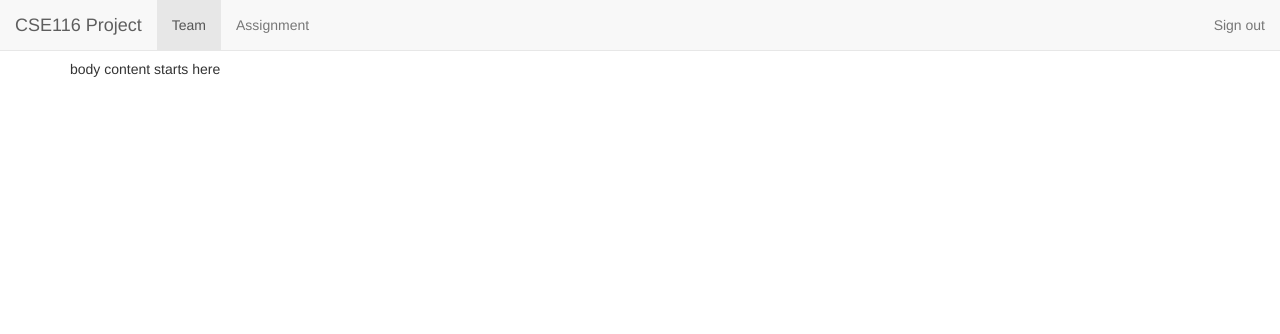
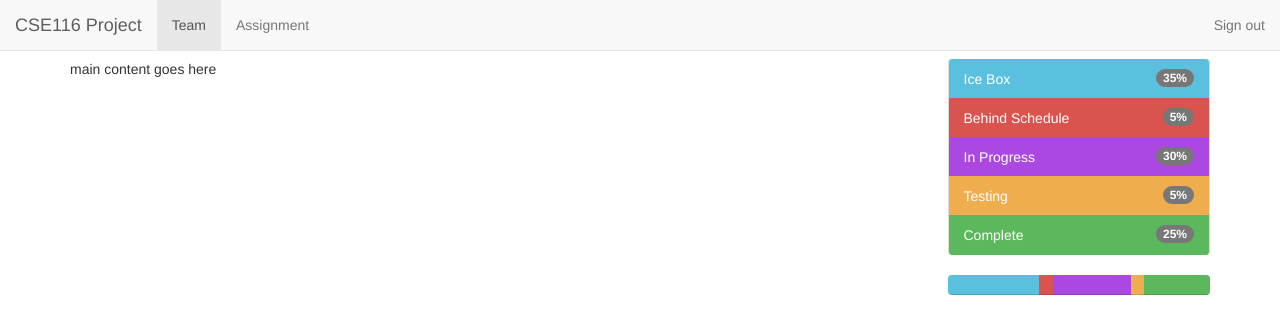
Before and after one commit to frankt7/scrum, a plain HTML site: page scrumTable_proto.html in a window 1280 px wide. Drawn offline with nearby package versions, Linux system fonts and the light colour scheme.

Commit message:
progress

```diff
--- a/scrumTable_proto.html
+++ b/scrumTable_proto.html
@@ -45,7 +45,56 @@
                 </div>
             </div>
         </nav> <!-- navbar-pages ends -->
-        <p>body content starts here</p>
+        <div class="row">
+            <div class="col-md-9" role="main">
+                <p>main content goes here</p>
+            </div>
+
+            <!-- project progress bar -->
+            <div class="col-md-3" role="complementary">
+                <!-- project progress breakdown -->
+                <ul class="list-group">
+                    <li class="list-group-item background-info">
+                        <span class="badge">35%</span>
+                        Ice Box
+                    </li>
+                    <li class="list-group-item background-danger">
+                        <span class="badge">5%</span>
+                        Behind Schedule
+                    </li>
+                    <li class="list-group-item background-progress">
+                        <span class="badge">30%</span>
+                        In Progress
+                    </li>
+                    <li class="list-group-item background-warning">
+                        <span class="badge">5%</span>
+                        Testing
+                    </li>
+                    <li class="list-group-item background-success">
+                        <span class="badge">25%</span>
+                        Complete
+                    </li>
+                </ul>
+                <!-- project progress bar -->
+                <div class="progress">
+                    <div class="progress-bar progress-bar-info" style="width: 35%">
+                        <span class="sr-only">35% in ice box</span>
+                    </div>
+                    <div class="progress-bar progress-bar-danger" style="width: 5%">
+                        <span class="sr-only">5% behind schedule</span>
+                    </div>
+                    <div class="progress-bar progress-bar-progress" style="width: 30%">
+                        <span class="sr-only">30% in progress</span>
+                    </div>
+                    <div class="progress-bar progress-bar-warning" style="width: 5%">
+                        <span class="sr-only">5% testing</span>
+                    </div>
+                    <div class="progress-bar progress-bar-success" style="width: 25%">
+                        <span class="sr-only">25% complete</span>
+                    </div>
+                </div>
+            </div>
+        </div>
     </div>
 </body>
 </html>
--- a/styles.css
+++ b/styles.css
@@ -3,3 +3,40 @@ body
     min-width: 240px !important;
     padding-top: 59px !important;
 }
+
+.list-group-item
+{
+    color: white;
+    border-top: 0px;
+    border-bottom: 0px;
+}
+
+.progress-bar-progress
+{
+    background-color: #ac48e2;
+}
+
+.background-info
+{
+    background-color: #5bc0de;
+}
+
+.background-danger
+{
+    background-color: #d9534f;
+}
+
+.background-progress
+{
+    background-color: #ac48e2;
+}
+
+.background-warning
+{
+    background-color: #f0ad4e;
+}
+
+.background-success
+{
+    background-color: #5cb85c;
+}
```
